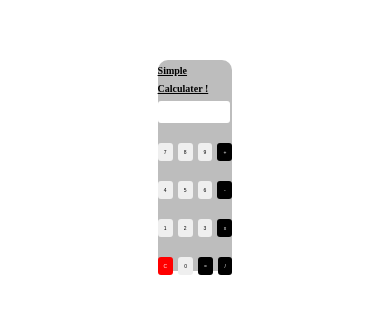
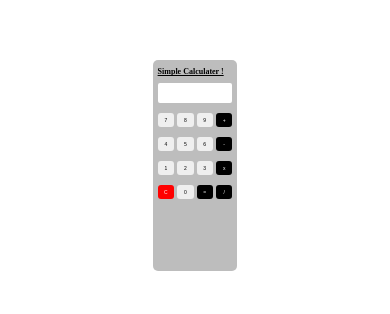
Before and after one commit to Misbahabid233/Simple-Calculater, a plain HTML site: page index.html in a window 390 px wide. Shown: the part 222-536 px from the top of the page. Drawn offline with Linux system fonts and the light colour scheme.

Commit message:
CalculaterComp

```diff
--- a/style.css
+++ b/style.css
@@ -10,7 +10,7 @@ body {
 .mainDiv{
     background-color: #bdbdbd;
     width: 20%;
-    height: 60vh;
+    height: 70vh;
     border-radius: 10px;
     padding-top: 25px;
     padding-bottom: 13px;
@@ -19,8 +19,9 @@ body {
 }
 @media screen  and (max-width: 500px) {
    .mainDiv{
-    padding:0px;
+    padding:0px 5px;
     height: 25vh;
+    border-radius: 5px;
    }
 }
 
@@ -36,26 +37,26 @@ body {
     .rowSetting{
         display: flex;
         justify-content: center;
-        gap: 5px;
-        margin-top: 20px;
+        gap: 3px;
+        margin-top: 10px;
     }
  }
 
 .rowSetting button {
-    width: 80px;
-    padding: 15px;
-    font-size: 20px;
+    width: 65px;
+    padding: 11px;
+    font-size: 18px;
     border-radius: 5px;
-    font-weight: 700;
+    font-weight: 600;
     border: white;
 }
 @media screen  and (max-width: 500px) {
     .rowSetting button {
-        width: 30px;
-        padding: 6px;
+        width: 20px;
+        padding: 4px;
         font-size: 5px;
         border-radius: 3px;
-        font-weight: 200;
+        font-weight: 300;
         border: white;
     }
 
@@ -67,46 +68,46 @@ body {
 @media screen and (max-width: 500px){
  .inputwidth{
     margin-top: 5px;
-    width: 95%;
+    width: 98%;
 }
 }
 .inputwidth input{
-    width: 100%;
-    height: 70px;
-    border-radius: 5px;
+    width: 95%;
+    height: 40px;
+    border-radius: 3px;
     border: white;
 }
  @media screen and (max-width: 500px){
     .inputwidth input{
         width: 96%;
-        height: 20px;
-        border-radius: 3px;
+        height: 18px;
+        border-radius: 2px;
         border: white;
     }
    }
 .btnStyle{
     width: 70px;
     padding: 9px;
-    font-size: 18px;
+    font-size: 15px;
     border-radius: 5px;
-    font-weight: 700;
+    font-weight: 600;
     background-color: black;
     color: white;
 }
 .clearSetting{
     width: 70px;
     padding: 9px;
-    font-size: 18px;
+    font-size: 15px;
     border-radius: 5px;
-    font-weight: 700;
+    font-weight: 600;
     background-color: red;
     color: white;
 }
 .text{
-    font-size: 25px;
+    font-size: 23px;
     text-decoration: underline;
     font-weight: bold;
 }
  @media screen  and (max-width : 500px){
-    .text{font-size: 10px;}
+    .text{font-size: 8px;}
 }
```
